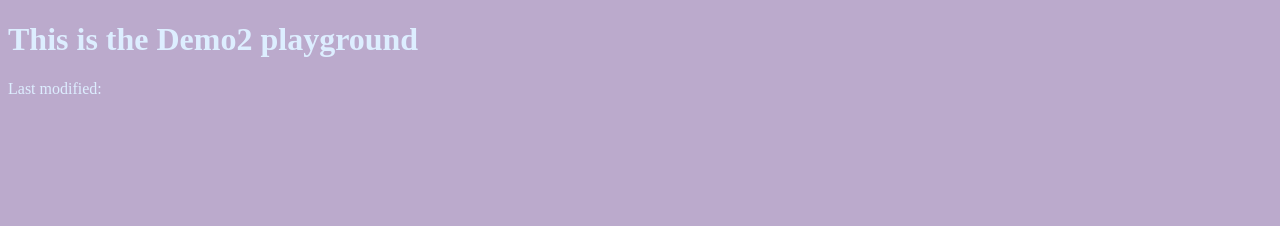
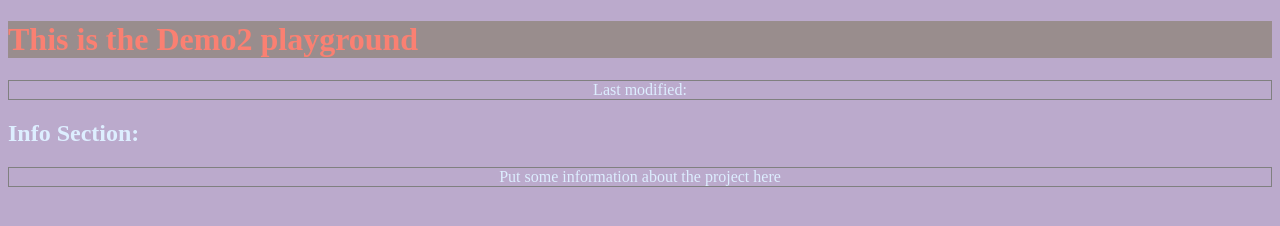
Before and after one commit to colormerainbow/shiny-octo-journey, a plain HTML site: page index.html in a window 1280 px wide. Drawn offline with Linux system fonts and the light colour scheme.

Commit message:
added info section and style changes

```diff
--- a/c/main.css
+++ b/c/main.css
@@ -5,3 +5,11 @@ body {
     background: #bac;
     color: #def;
 }
+h1 {
+    color: salmon;
+    background: rgb(153, 141, 141);
+}
+p {
+    border: 1px solid grey;
+    text-align: center;
+}
--- a/index.html
+++ b/index.html
@@ -11,5 +11,8 @@
 <body>
     <h1>This is the Demo2 playground</h1>
     <p>Last modified: </p>
+
+    <h2>Info Section:</h2>
+    <p>Put some information about the project here</p>
 </body>
 </html>
```
